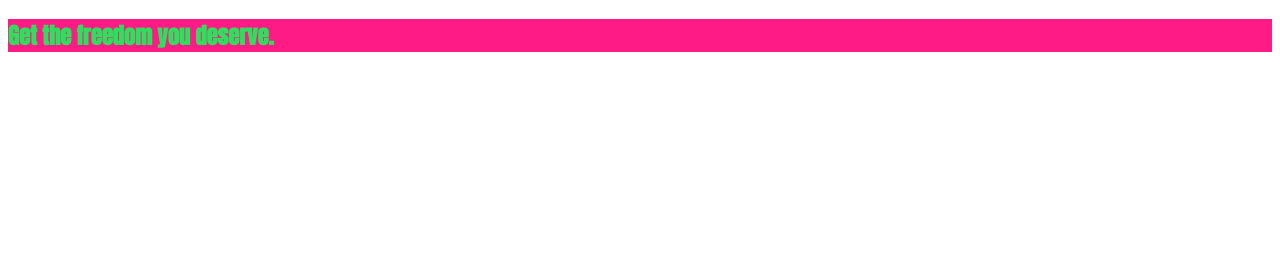
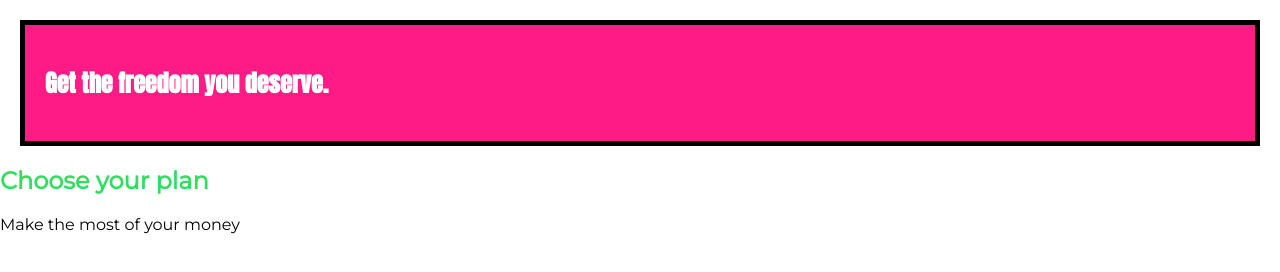
Before and after one commit to kelvanince1/css, a plain HTML site: page Basics/index.html in a window 1280 px wide. Drawn offline with Linux system fonts and the light colour scheme.

Commit message:
Add padding and margin to box

```diff
--- a/Basics/index.html
+++ b/Basics/index.html
@@ -7,13 +7,18 @@
     <title>uHost</title>
     <link rel="shortcut icon" href="favicon.png">
     <link href="https://fonts.googleapis.com/css?family=Anton" rel="stylesheet">
+    <link href="https://fonts.googleapis.com/css?family=Montserrat" rel="stylesheet">
     <link rel="stylesheet" href="style.css">
 </head>
 
 <body>
     <main>
         <section id="section-parent">
-            <h1 class="section-title">Get the freedom you deserve.</h1>
+            <h1>Get the freedom you deserve.</h1>
+        </section>
+        <section id="plans">
+            <h1 class="section-title">Choose your plan</h1>
+            <p>Make the most of your money</p>
         </section>
     </main>
 </body>
--- a/Basics/style.css
+++ b/Basics/style.css
@@ -1,12 +1,20 @@
 body {
-  font-size: 15px;
+  font-family: 'Montserrat', sans-serif;
+  margin: 0;
 }
 
-section {
+#section-parent {
   background: #ff1b86;
+  padding: 20px;
+  border: 5px black solid;
+  margin: 20px;
 }
 
 .section-title {
   color: #2ddf5c;
+}
+
+#section-parent h1 {
+  color: white;
   font-family: 'Anton', sans-serif;
 }
```
